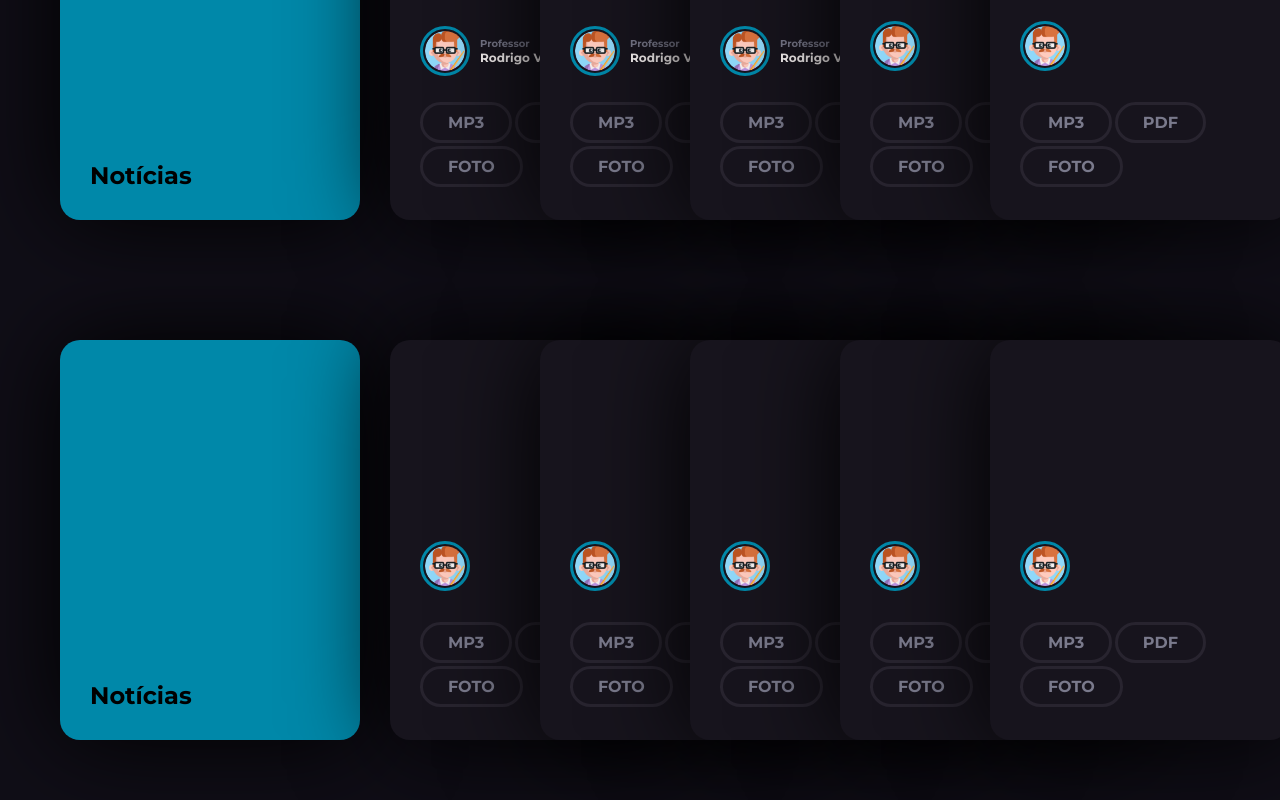
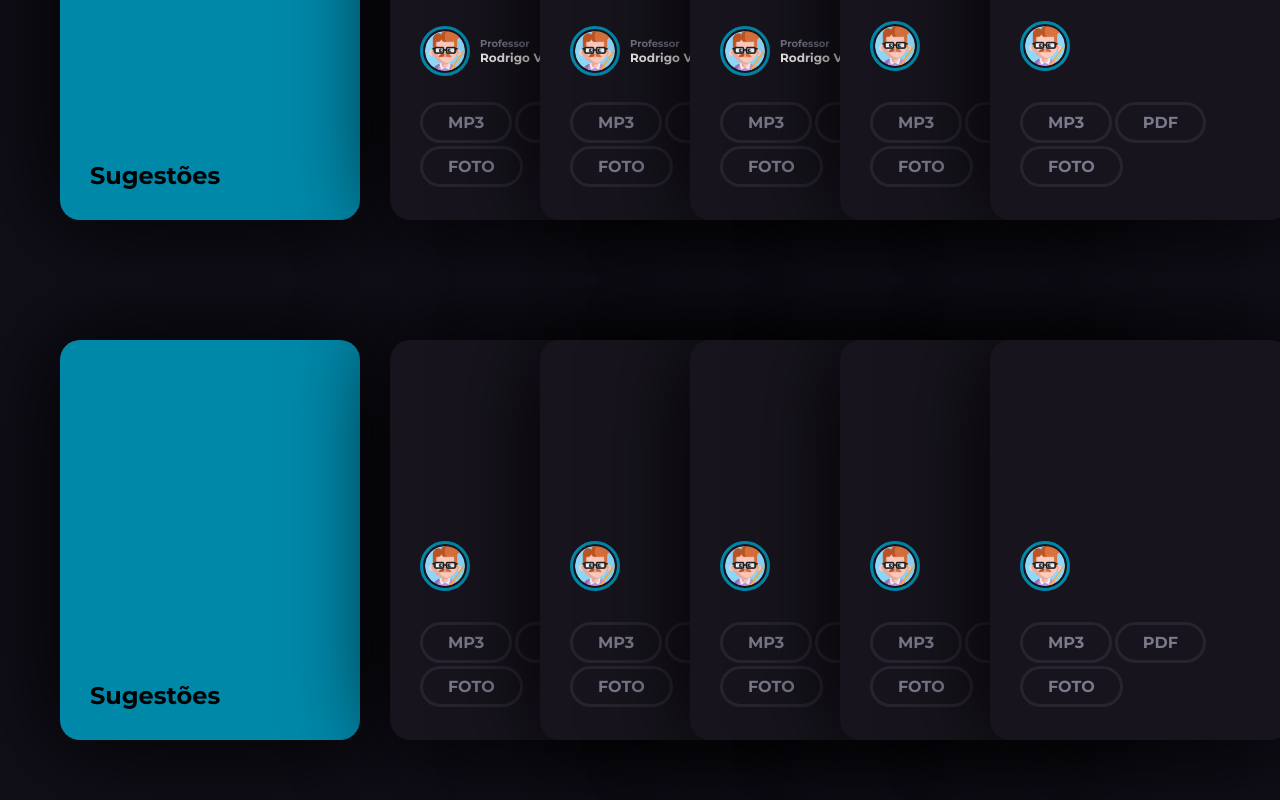
Before and after one commit to pedrocyprianoo/testhelp, a plain HTML site: page index.html in a window 1280 px wide. Shown: the part 329-1129 px from the top of the page. Drawn offline with Linux system fonts and the light colour scheme.

Commit message:
Update index.html

```diff
--- a/index.html
+++ b/index.html
@@ -44,7 +44,7 @@
     <!--PRIMEIRO CONTAINER-->
     <div class="container">
         <div class="card-title">
-            <h2>Notícias</h2>
+            <h2>Sugestões</h2>
         </div>
         <!----CARD 1----->
         <div class="card">
@@ -148,7 +148,7 @@
     <!--SEGUNDO CONTAINER-->
     <div class="container">
         <div class="card-title">
-            <h2>Notícias</h2>
+            <h2>Sugestões</h2>
         </div>
         <!----CARD 1----->
         <div class="card">
```
